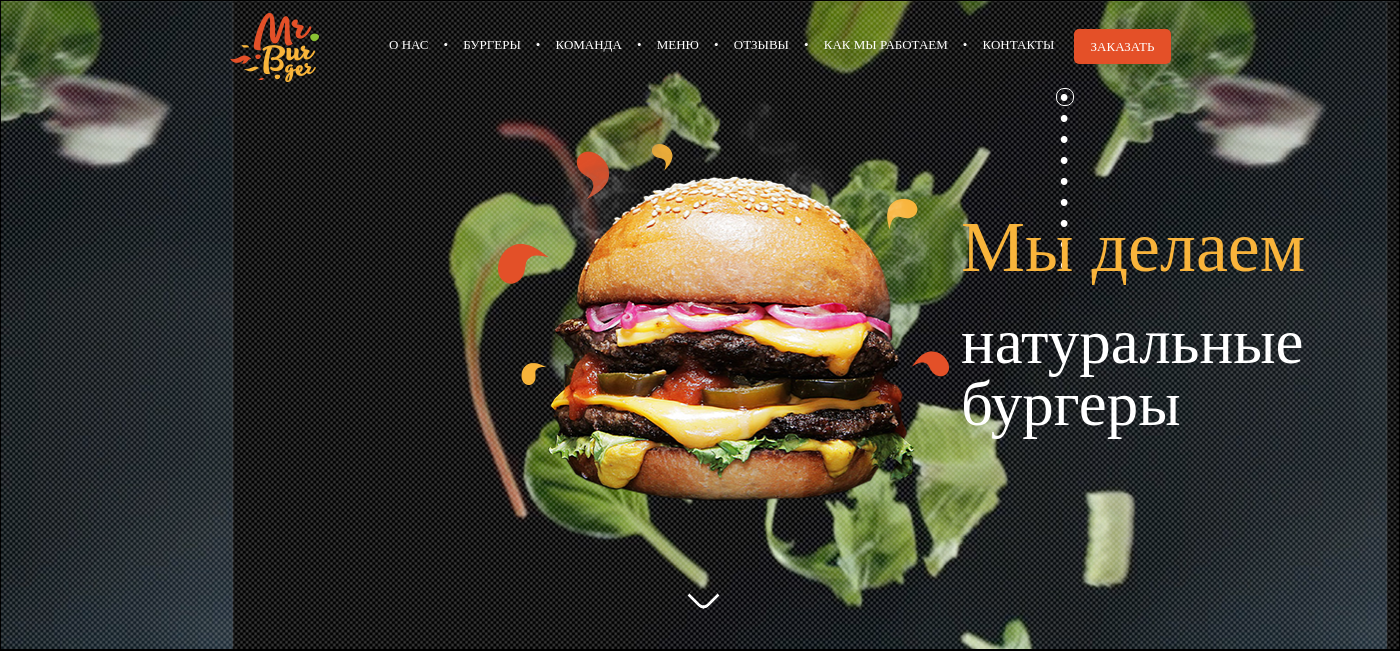
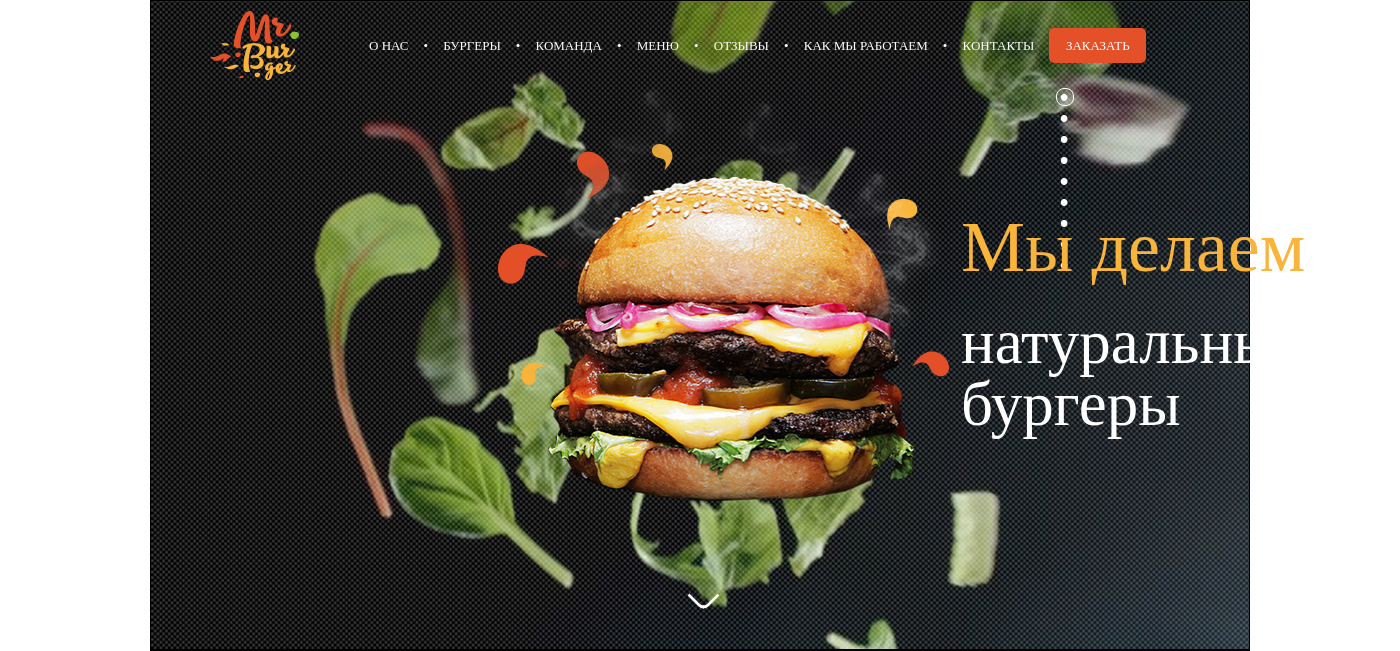
Before and after one commit to Arsonix1/arsonix1.github.io, a PHP site: page / in a window 1400 px wide; the page is wider, and only the part inside the window is pictured. Shown: the top 651 px of that part. Run offline with PHP 8.4, Linux system fonts and the light colour scheme.

Commit message:
Revert "1"
This reverts commit 9419bf5719d83790e60c6691738ca627ab0500b5.

```diff
--- a/css/navigation/_navigation.scss
+++ b/css/burgers/_burgers-header.scss
@@ -1,5 +1,17 @@
-.navigation {
-  width: 68%;
+.header {
+  height: 79px;
+  width: 100%;
+  display: flex;
+  position: absolute;
+  font-size: 13px;
+  line-height: 30px;
+  font-family: "Ubuntu";
+  font-weight: 500;
+  text-transform: uppercase;
+  &__logo {
+    margin-left: 4%;
+    margin-top: 10px;
+  }
   &__menu {
     display: flex;
     margin-left: 70px;
--- a/css/header/_header.scss
+++ /dev/null
@@ -1,14 +0,0 @@
-.header {
-  height: 79px;
-  width: 100%;
-  position: absolute;
-  font-size: 13px;
-  line-height: 30px;
-  font-family: "Ubuntu";
-  font-weight: 500;
-  text-transform: uppercase;
-  &__logo {
-    margin-left: 7%;
-    margin-top: 13px;
-  }
-}
--- a/css/main.css
+++ b/css/main.css
@@ -1,45 +1,4 @@
 @charset "UTF-8";
-.header {
-  height: 79px;
-  width: 100%;
-  position: absolute;
-  font-size: 13px;
-  line-height: 30px;
-  font-family: "Ubuntu";
-  font-weight: 500;
-  text-transform: uppercase;
-}
-.header__logo {
-  margin-left: 7%;
-  margin-top: 13px;
-}
-
-.navigation {
-  width: 68%;
-}
-.navigation__menu {
-  display: flex;
-  margin-left: 70px;
-}
-.navigation__menu-item {
-  margin-top: 30px;
-}
-.navigation__menu-item::before {
-  content: "•";
-  font-size: 13px;
-  color: #fff;
-  margin-left: 15px;
-  margin-right: 12px;
-}
-.navigation__menu-item:first-child:before {
-  content: "";
-  margin: 0;
-}
-.navigation__menu-item a {
-  color: #fff;
-  text-decoration: none;
-}
-
 .burgers {
   background: url("../../img/backgrounds/burgers.png");
   background-position-x: 95%;
@@ -52,6 +11,44 @@
   width: 100%;
   height: 100%;
   background: url("../img/backgrounds/texture.png");
+}
+
+.header {
+  height: 79px;
+  width: 100%;
+  display: flex;
+  position: absolute;
+  font-size: 13px;
+  line-height: 30px;
+  font-family: "Ubuntu";
+  font-weight: 500;
+  text-transform: uppercase;
+}
+.header__logo {
+  margin-left: 4%;
+  margin-top: 10px;
+}
+.header__menu {
+  display: flex;
+  margin-left: 70px;
+}
+.header__menu-item {
+  margin-top: 30px;
+}
+.header__menu-item::before {
+  content: "•";
+  font-size: 13px;
+  color: #fff;
+  margin-left: 15px;
+  margin-right: 12px;
+}
+.header__menu-item:first-child:before {
+  content: "";
+  margin: 0;
+}
+.header__menu-item a {
+  color: #fff;
+  text-decoration: none;
 }
 
 .slider-switch {
@@ -340,10 +337,6 @@ h1, h2, h3, h4, h5, h6 {
   width: 1100px;
 }
 
-.main-menu {
-  display: flex;
-}
-
 .landing-block {
   width: 100%;
   height: 650px;
@@ -388,8 +381,8 @@ h1, h2, h3, h4, h5, h6 {
   height: 35px;
   border-radius: 5px;
   background-color: #e45028;
-  margin-top: 29px;
-  margin-left: 7px;
+  margin-top: 27px;
+  margin-left: 15px;
   color: #fff;
   border: none;
 }
--- a/css/main.scss
+++ b/css/main.scss
@@ -1,7 +1,5 @@
-@import './header/header';
-@import './navigation/navigation';
-
 @import './burgers/burgers-base';
+@import './burgers/burgers-header';
 @import './burgers/burgers-slider';
 
 @import './we-best/we-best-base';
@@ -60,10 +58,6 @@ h1, h2, h3, h4, h5, h6 {
   width: 1100px;
 }
 
-.main-menu {
-  display: flex;
-}
-
 .landing-block {
   width: 100%;
   height: 650px;
@@ -108,8 +102,8 @@ h1, h2, h3, h4, h5, h6 {
   height: 35px;
   border-radius: 5px;
   background-color: #e45028;
-  margin-top: 29px;
-  margin-left: 7px;
+  margin-top: 27px;
+  margin-left: 15px;
   color: #fff;
   border: none;
   &-text {
--- a/index.html
+++ b/index.html
@@ -10,41 +10,37 @@
 <body>
   <div class="wrapper">
     <div class="wrapper__content">
-      <header class="header">
-        <div class="container main-menu">
+      <div class="container">
+        <section class="landing-block burgers">
+          <div class="header">
             <img src="./img/burgers/header/logo.png" alt="" class="header__logo">
-          <nav class="navigation">
-            <ul class="navigation__menu">
-              <li class="navigation__menu-item">
+            <ul class="header__menu">
+              <li class="header__menu-item">
                 <a href="#">О нас</a>
               </li>
-              <li class="navigation__menu-item">
+              <li class="header__menu-item">
                 <a href="#">Бургеры</a>
               </li>
-              <li class="navigation__menu-item">
+              <li class="header__menu-item">
                 <a href="#">Команда</a>
               </li>
-              <li class="navigation__menu-item">
+              <li class="header__menu-item">
                 <a href="#">Меню</a>
               </li>
-              <li class="navigation__menu-item">
+              <li class="header__menu-item">
                 <a href="#">Отзывы</a>
               </li>
-              <li class="navigation__menu-item">
+              <li class="header__menu-item">
                 <a href="#">Как мы работаем</a>
               </li>
-              <li class="navigation__menu-item">
+              <li class="header__menu-item">
                 <a href="#">Контакты</a>
               </li>
             </ul>
-          </nav>
             <button type="submit" class="button">
               <span class="button-text">Заказать</span>
             </button>
           </div>
-      </header>
-      <section class="landing-block burgers">
-        <div class="container">
           <ul class="slider-switch">
             <li class="slider-switch__item slider-switch__item-active">
               <a href="#">•</a>
@@ -84,10 +80,8 @@
             </div>
           </div>
           <div class="arrow arrow__down-first-slide"></div>
-        </div>
         </section>
         <section class="landing-block we-best">
-        <div class="container">
           <div class="we-best__title title">Мы лучшие</div>
           <ul class="because">
             <li class="because-meat">
@@ -106,10 +100,8 @@
               <div class="because__desc">Драма представляет собой деструктивный цикл. Анапест представляет собой анапест.</div>
             </li>
           </ul>
-        </div>
         </section>
         <section class="landing-block black-burger">
-        <div class="container">
           <img src="./img/black-burger/black-burger.png" alt="" class="black-burger__img">
           <div class="black-burger__icon">
             <img src="./img/black-burger/burger-icon.png" alt="">
@@ -127,15 +119,11 @@
           </div>
           <div class="arrow arrow__left-third-slide"></div>
           <div class="arrow arrow__right-third-slide"></div>
-        </div>
         </section>
         <section class="landing-block team">
-        <div class="container">
 
-        </div>
         </section>
         <section class="landing-block">
-        <div class="container">
           <div class="block-menu">
 
           </div>
@@ -148,34 +136,24 @@
           <div class="block-menu-diet">
 
           </div>
-        </div>
-      </section>
+        </disectionv>
         <section class="landing-block reviews">
-        <div class="container">
 
-        </div>
         </section>
         <section class="landing-block how-work">
-        <div class="container">
 
-        </div>
         </section>
         <section class="landing-block delivery">
-        <div class="container">
 
-        </div>
         </section>
         <div class="landing-block">
           <section class="map">
-          <div class="container">
 
-          </div>
           </section>
           <section class="contacts">
-          <div class="container">
 
+          </section>
         </div>
-        </section>
       </div>
     </div>
   </div>
```
Lines whose indentation alone changed are shown as unchanged.
